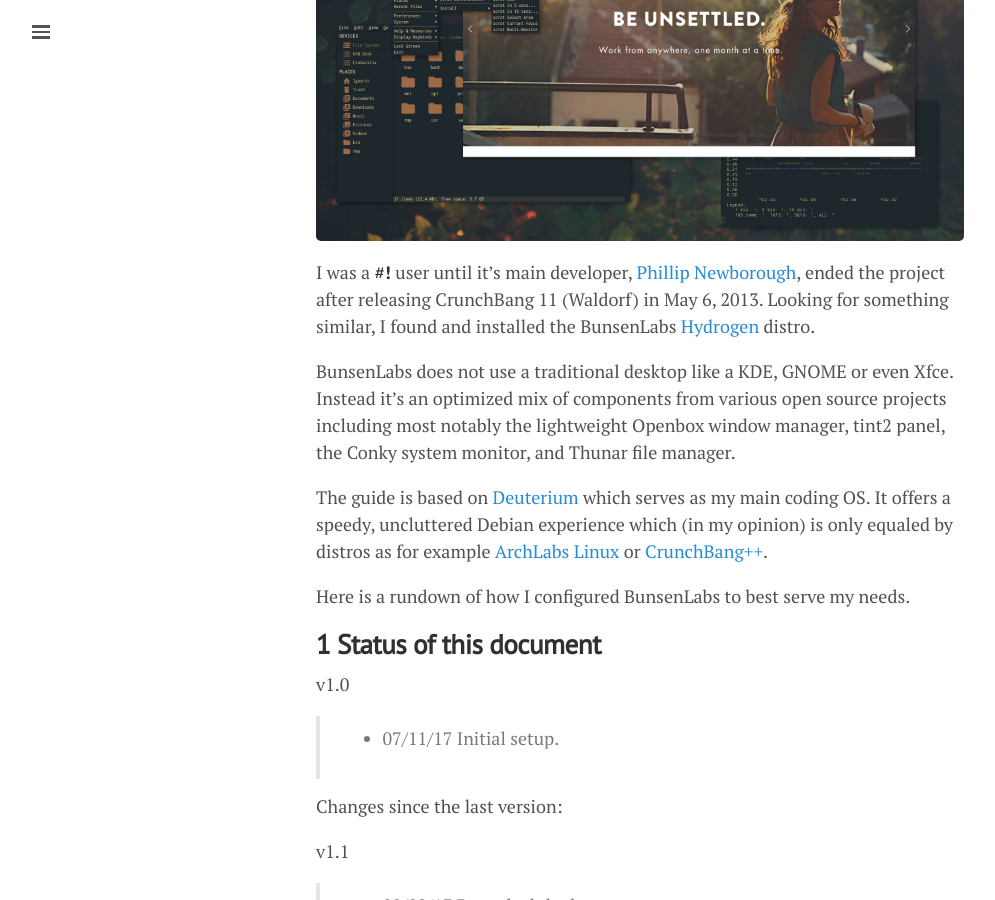
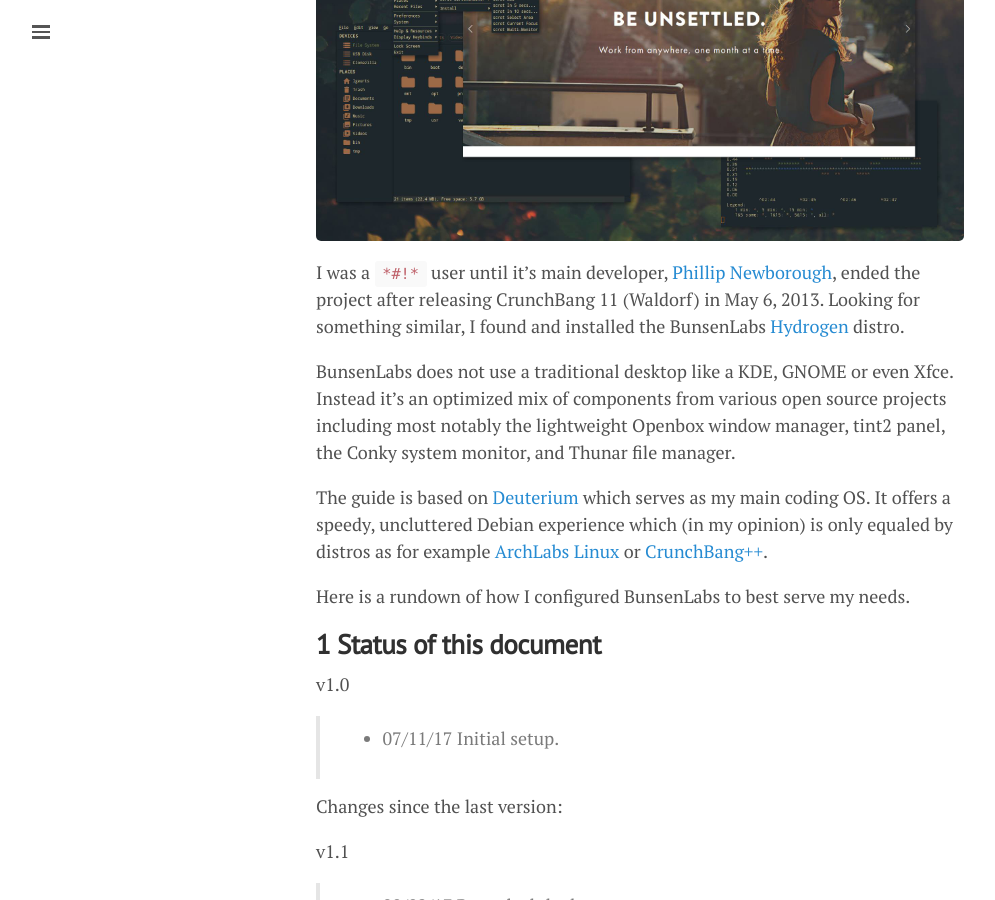
Before and after one commit to lgeurts/lgeurts.github.io, a Jekyll site: the page built from _posts/2017-07-11-bunsenlabs-linux-setup-notes-for dell-inspiron-6000.md, in a window 1280 px wide and 900 px high, scrolled down 418 px. Shown: the whole window, without its empty margins (0-995 px from the left). Built offline with Jekyll 4.4.1, drawn with Linux system fonts in a browser that asks for light colours; nearby versions of some CDN libraries; comment, search, counter and statistics services are not loaded.

Commit message:
Update intro #11

```diff
--- a/_posts/2017-07-11-bunsenlabs-linux-setup-notes-for dell-inspiron-6000.md
+++ b/_posts/2017-07-11-bunsenlabs-linux-setup-notes-for dell-inspiron-6000.md
@@ -8,7 +8,7 @@
 ---
 
 ![BunsenLabs Deuterium, fresh install](/assets/bunsenlabs-deuterium.jpg)
-I was a **#!** user until it's main developer, [Phillip Newborough](https://corenominal.org), ended the project after releasing CrunchBang 11 (Waldorf) in May 6, 2013. Looking for something similar, I found and installed the BunsenLabs [Hydrogen](http://distrowatch.com/table.php?distribution=bunsenlabs) distro.
+I was a ``*#!*`` user until it's main developer, [Phillip Newborough](https://corenominal.org), ended the project after releasing CrunchBang 11 (Waldorf) in May 6, 2013. Looking for something similar, I found and installed the BunsenLabs [Hydrogen](http://distrowatch.com/table.php?distribution=bunsenlabs) distro.
 
 BunsenLabs does not use a traditional desktop like a KDE, GNOME or even Xfce. Instead it's an optimized mix of components from various open source projects including most notably the lightweight Openbox window manager, tint2 panel, the Conky system monitor, and Thunar file manager.
 
```
